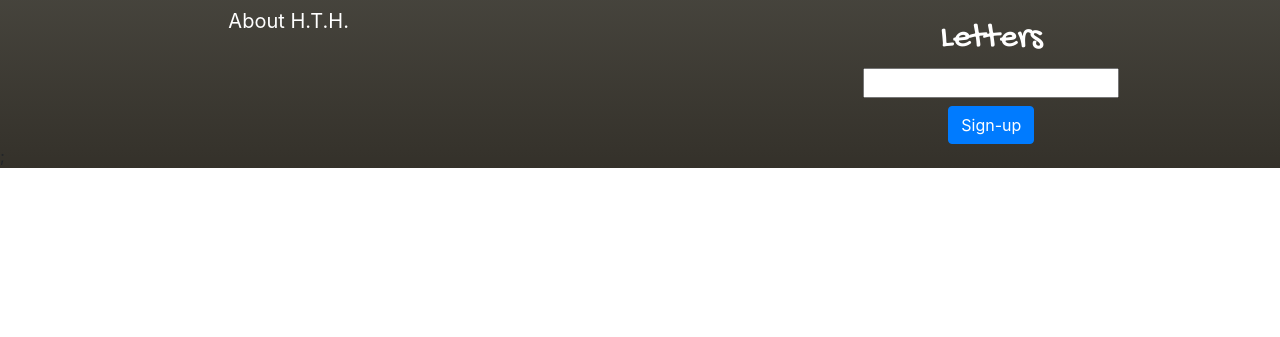
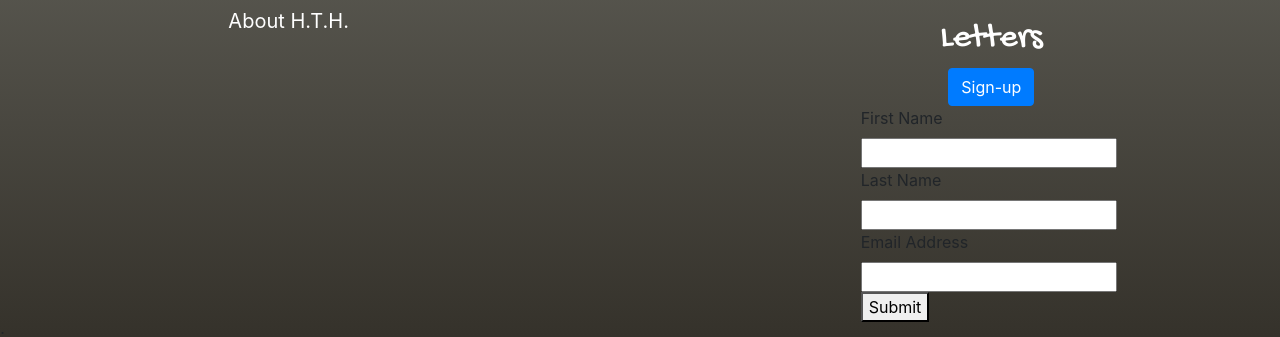
Before and after one commit to holdenthehitcher/hitchhikingblog, a Next.js app in the folder my-app/: page /gear in a window 1280 px wide. Shown: the part 1456-1793 px from the top of the page. Before the commit the page ends 1624 px from the top, so only its background shows below. Built offline with nearby package versions, Linux system fonts and the light colour scheme; a web font is replaced by a local one.

Commit message:
added Newsletter form from Formik

```diff
--- a/my-app/components/Footer.js
+++ b/my-app/components/Footer.js
@@ -1,6 +1,7 @@
 import React from "react";
 import Link from "next/link";
 import Button from "react-bootstrap/Button";
+import Newsletter from "./Newsletter";
 
 const navLinks = [
   {
@@ -78,12 +79,10 @@
             </div>
             <div className="col mt-4">
               <h5 className="footerHeaders">Letters</h5>
-              <div className="d-flex justify-content-center">
-                <input type="text" />
-              </div>
               <div className="d-flex justify-content-center mt-2">
                 <Button type="submit">Sign-up</Button>
               </div>
+              <Newsletter />
             </div>
           </div>
         </div>
--- /dev/null
+++ b/my-app/components/Newsletter.js
@@ -0,0 +1,75 @@
+import React from "react";
+import { useFormik } from "formik";
+
+const validate = (values) => {
+  const errors = {};
+  if (!values.firstName) {
+    errors.firstName = "Required";
+  } else if (values.firstName.length > 15) {
+    errors.firstName = "Must be 15 characters or less";
+  }
+
+  if (!values.lastName) {
+    errors.lastName = "Required";
+  } else if (values.lastName.length > 20) {
+    errors.lastName = "Must be 20 characters or less";
+  }
+
+  if (!values.email) {
+    errors.email = "Required";
+  } else if (!/^[A-Z0-9._%+-]+@[A-Z0-9.-]+\.[A-Z]{2,4}$/i.test(values.email)) {
+    errors.email = "Invalid email address";
+  }
+
+  return errors;
+};
+
+const Newsletter = () => {
+  const formik = useFormik({
+    initialValues: {
+      firstName: "",
+      lastName: "",
+      email: "",
+    },
+    validate,
+    onSubmit: (values) => {
+      alert(JSON.stringify(values, null, 2));
+    },
+  });
+  return (
+    <form onSubmit={formik.handleSubmit}>
+      <label htmlFor="firstName">First Name</label>
+      <input
+        id="firstName"
+        name="firstName"
+        type="text"
+        onChange={formik.handleChange}
+        onBlur={formik.handleBlur}
+        value={formik.values.firstName}
+      />
+      {formik.touched.firstName && formik.errors.firstName ? <div>{formik.errors.firstName}</div> : null}
+      <label htmlFor="lastName">Last Name</label>
+      <input
+        id="lastName"
+        name="lastName"
+        type="text"
+        onChange={formik.handleChange}
+        onBlur={formik.handleBlur}
+        value={formik.values.lastName}
+      />
+      {formik.touched.lastName && formik.errors.lastName ? <div>{formik.errors.lastName}</div> : null}
+      <label htmlFor="email">Email Address</label>
+      <input
+        id="email"
+        name="email"
+        type="email"
+        onChange={formik.handleChange}
+        onBlur={formik.handleBlur}
+        value={formik.values.email}
+      />
+      {formik.touched.email && formik.errors.email ? <div>{formik.errors.email}</div> : null}
+      <button type="submit">Submit</button>
+    </form>
+  );
+};
+export default Newsletter;
```
Lines whose indentation alone changed are shown as unchanged.
